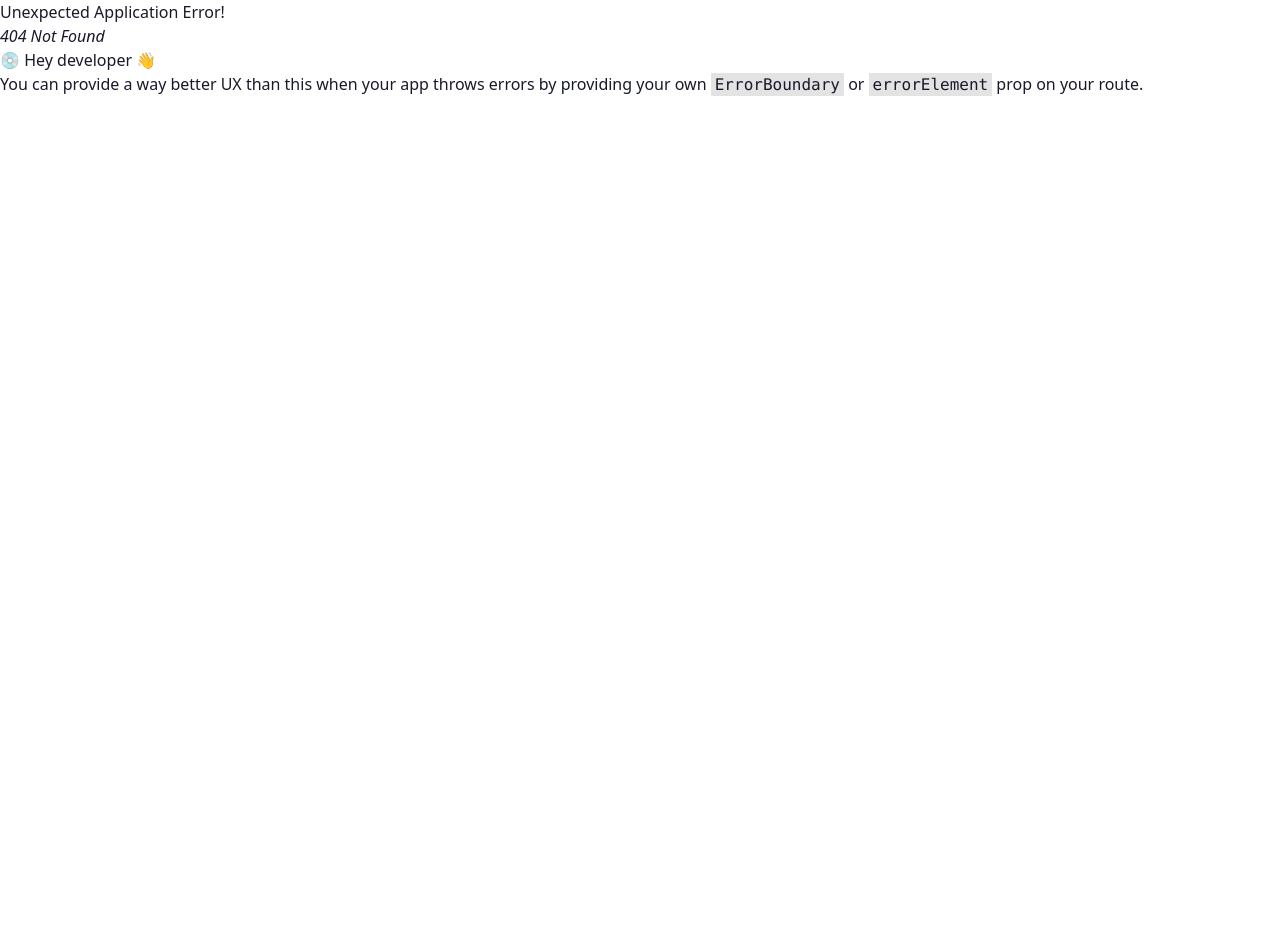
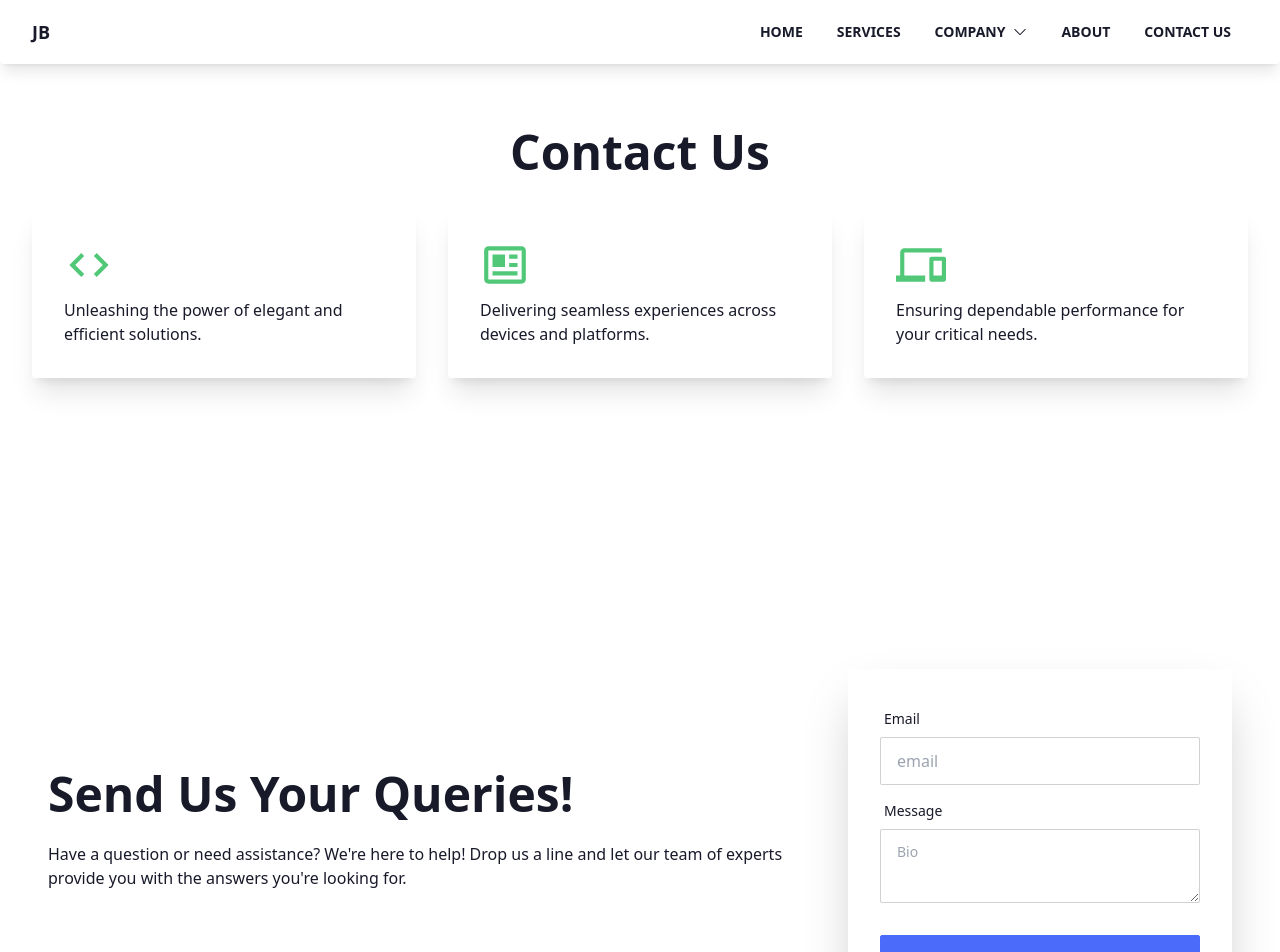
Before and after one commit to Maverick-Softwares/jb-mavericks.github.io, a React (Vite) app: page /contact in a window 1280 px wide. Before the commit this address had no page. Shown: the top 952 px of the page. Before the commit the page ends 800 px from the top, so only its background shows below. Built offline with nearby package versions, Linux system fonts and the light colour scheme.

Commit message:
completed contact ui

```diff
--- /dev/null
+++ b/src/Pages/ContactUs/ContactForm.jsx
@@ -0,0 +1,46 @@
+import React from "react";
+
+const ContactForm = () => {
+  return (
+    <div className="hero min-h-screen bg-base-100 mt-16">
+      <div className="hero-content flex-col lg:flex-row">
+        <div className="text-center lg:text-left">
+          <h1 className="text-5xl font-bold">Send Us Your Queries!</h1>
+          <p className="py-6">
+            Have a question or need assistance? We're here to help! Drop us a
+            line and let our team of experts provide you with the answers you're
+            looking for.
+          </p>
+        </div>
+        <div className="card flex-shrink-0 w-full max-w-sm shadow-2xl bg-base-100">
+          <div className="card-body">
+            <div className="form-control">
+              <label className="label">
+                <span className="label-text">Email</span>
+              </label>
+              <input
+                type="text"
+                placeholder="email"
+                className="input input-bordered"
+              />
+            </div>
+            <div className="form-control">
+              <label className="label">
+                <span className="label-text">Message</span>
+              </label>
+              <textarea
+                className="textarea textarea-bordered"
+                placeholder="Bio"
+              ></textarea>
+            </div>
+            <div className="form-control mt-6">
+              <button className="btn btn-primary">Send</button>
+            </div>
+          </div>
+        </div>
+      </div>
+    </div>
+  );
+};
+
+export default ContactForm;
--- /dev/null
+++ b/src/Pages/ContactUs/ContactUs.jsx
@@ -0,0 +1,43 @@
+import React from "react";
+import ContactUsCard from "./ContactUsCard";
+import { BiCode, BiNews } from "react-icons/bi";
+import { MdDevices } from "react-icons/md";
+import ContactForm from "./ContactForm";
+const ContactUs = () => {
+  const cardsArr = [
+    {
+      icon: <BiCode size={50} color="#50C878" />,
+      content: "Unleashing the power of elegant and efficient solutions.",
+      id: 1,
+    },
+    {
+      icon: <BiNews size={50} color="#50C878" />,
+      content: "Delivering seamless experiences across devices and platforms.",
+      id: 2,
+    },
+    {
+      icon: <MdDevices size={50} color="#50C878" />,
+      content: "Ensuring dependable performance for your critical needs.",
+      id: 3,
+    },
+  ];
+  return (
+    <div className="my-16 px-8">
+      <div className=" w-1/2 text-center mx-auto">
+        <h2 className="text-5xl font-semibold mb-8">Contact Us</h2>
+      </div>
+
+      {/* cards */}
+      <div className="grid grid-cols-3 gap-8">
+        {cardsArr.map((card) => (
+          <ContactUsCard card={card} key={card.id} />
+        ))}
+      </div>
+
+      {/* ===== */}
+      <ContactForm />
+    </div>
+  );
+};
+
+export default ContactUs;
--- /dev/null
+++ b/src/Pages/ContactUs/ContactUsCard.jsx
@@ -0,0 +1,15 @@
+import React from "react";
+
+const ContactUsCard = ({ card }) => {
+  const { icon, content } = card;
+  return (
+    <div className="card w-96 bg-base-100 shadow-xl">
+      <div className="card-body">
+        <div>{icon}</div>
+        <p>{content}</p>
+      </div>
+    </div>
+  );
+};
+
+export default ContactUsCard;
--- a/src/Pages/Homepage/Banner.jsx
+++ b/src/Pages/Homepage/Banner.jsx
@@ -1,7 +1,20 @@
+import bgVideo from "../../assets/_import_61557a2fa7fd98.46035599_FPpreview (1).mp4";
 const Banner = () => {
+  // https://images.unsplash.com/photo-1548092372-0d1bd40894a3?ixlib=rb-4.0.3&ixid=M3wxMjA3fDB8MHxwaG90by1wYWdlfHx8fGVufDB8fHx8fA%3D%3D&auto=format&fit=crop&w=870&q=80
   return (
     <>
-      <div className="bg-[url('https://images.unsplash.com/photo-1548092372-0d1bd40894a3?ixlib=rb-4.0.3&ixid=M3wxMjA3fDB8MHxwaG90by1wYWdlfHx8fGVufDB8fHx8fA%3D%3D&auto=format&fit=crop&w=870&q=80')] bg-cover bg-no-repeat bg-center h-screen">
+      <div className={`h-screen relative`}>
+        {/* video */}
+        <video
+          className="absolute top-0 left-0 w-full h-full"
+          style={{ objectFit: "cover" }}
+          autoPlay
+          muted
+          loop
+        >
+          <source src={bgVideo} type="video/mp4" />
+        </video>
+
         <div className="w-full h-full flex lg:px-16 items-center backdrop-brightness-50">
           <div className="text-white font-bold lg:w-1/2">
             <h1
--- a/src/Pages/Homepage/CustomerValue/CustomerValue.jsx
+++ b/src/Pages/Homepage/CustomerValue/CustomerValue.jsx
@@ -2,7 +2,7 @@ import CustomerValueProgress from "./CustomerValueProgress";
 
 const CustomerValue = () => {
   return (
-    <div className="my-12">
+    <div className="my-32">
       <h2 className="text-4xl mb-8 font-semibold text-center">
         Customer Values
       </h2>
--- /dev/null
+++ b/src/Pages/Homepage/JoinUs/JoinUs.jsx
@@ -0,0 +1,40 @@
+import React, { useEffect, useState } from "react";
+import styles from "./JoinUs.module.css";
+const JoinUs = () => {
+  const [gradient, setGradient] = useState(generateRandomGradient());
+
+  useEffect(() => {
+    const interval = setInterval(() => {
+      setGradient(generateRandomGradient());
+    }, 5000); // Change the gradient every 5 seconds (adjust as needed)
+
+    return () => clearInterval(interval);
+  }, []);
+
+  function generateRandomGradient() {
+    const color1 = getRandomColor();
+    const color2 = getRandomColor();
+    const gradient = `linear-gradient(to right, ${color1}, ${color2})`;
+    return gradient;
+  }
+
+  function getRandomColor() {
+    const letters = "0123456789ABCDEF";
+    let color = "#";
+    for (let i = 0; i < 6; i++) {
+      color += letters[Math.floor(Math.random() * 16)];
+    }
+    return color;
+  }
+  return (
+    <div
+      className={`h-screen relative ${styles.banner}`}
+      style={{
+        background: gradient,
+        transition: "background 1s ease-in-out",
+      }}
+    ></div>
+  );
+};
+
+export default JoinUs;
--- a/src/Pages/Homepage/WhyJB/WhyJB.jsx
+++ b/src/Pages/Homepage/WhyJB/WhyJB.jsx
@@ -1,4 +1,3 @@
-import React from "react";
 import WhyJBCard from "./WhyJBCard";
 import solutionPng from "../../../assets/whyUs/solutions.png";
 import uxPng from "../../../assets/whyUs/ux.png";
@@ -29,7 +28,7 @@ const WhyJB = () => {
   ];
 
   return (
-    <div>
+    <div className="my-20">
       <div className=" w-1/2 text-center mx-auto">
         <h2 className="text-5xl font-semibold mb-8">Why Mavericks?</h2>
         <p className="text-gray-500 text-xl">
@@ -39,7 +38,7 @@ const WhyJB = () => {
         </p>
       </div>
       {/* cards */}
-      <div className="grid grid-cols-4 gap-6">
+      <div className="grid grid-cols-4 gap-6 my-16 px-8">
         {whyMavericksCards.map((item) => (
           <WhyJBCard key={(Math.random * 100009999).toString()} item={item} />
         ))}
--- a/src/router.jsx
+++ b/src/router.jsx
@@ -3,6 +3,7 @@ import Main from "./Pages/Main";
 import Homepage from "./Pages/Homepage/Homepage";
 import OurTeam from "./Pages/Company/OurTeam";
 import Services from "./Pages/Services/Services";
+import ContactUs from "./Pages/ContactUs/ContactUs";
 
 const router = createBrowserRouter([
   {
@@ -21,6 +22,10 @@ const router = createBrowserRouter([
         path: "/services",
         element: <Services />,
       },
+      {
+        path: "/contact",
+        element: <ContactUs />,
+      },
     ],
   },
 ]);
```
Also changed, not shown: src/Pages/Homepage/JoinUs/JoinUs.module.css (added), 2 other files (tests, documents, lock files or other folders).
